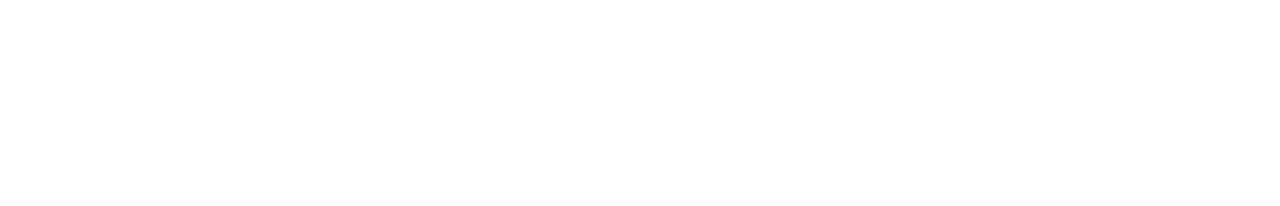
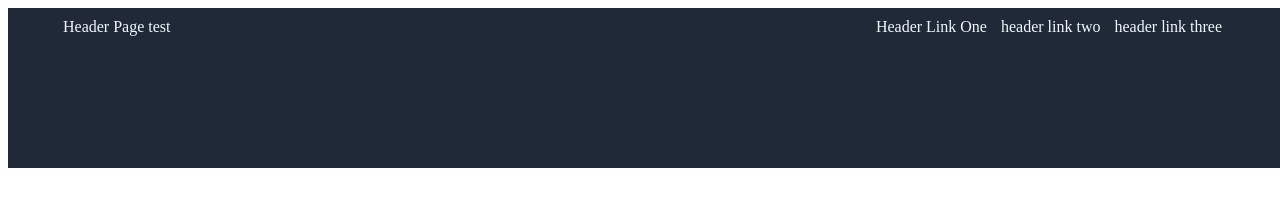
Before and after one commit to elegant2k/landingpage, a plain HTML site: page index.html in a window 1280 px wide. Drawn offline with Linux system fonts and the light colour scheme.

Commit message:
added html and style

```diff
--- a/index.html
+++ b/index.html
@@ -5,6 +5,16 @@
     <meta http-equiv="X-UA-Compatible" content="IE=edge" />
     <meta name="viewport" content="width=device-width, initial-scale=1.0" />
     <title>Document</title>
+    <link rel="stylesheet" href="style.css" />
   </head>
-  <body></body>
+  <body>
+    <div class="container">
+      <nav class="header">Header Page test</nav>
+      <section class="main">
+        <a class="linkheader">Header Link One</a>
+        <a class="linkheader">header link two</a>
+        <a class="linkheader">header link three</a>
+      </section>
+    </div>
+  </body>
 </html>
--- a/style.css
+++ b/style.css
@@ -0,0 +1,25 @@
+.container {
+  display: flex;
+  background-color: #1f2937;
+  width: 100%;
+  height: 150px;
+  justify-content: space-between;
+  padding: 5px;
+}
+
+.header {
+  color: aliceblue;
+  padding-top: 5px;
+  padding-left: 50px;
+  /* border: beige solid; */
+  font: bolder;
+}
+.main {
+  padding-top: 5px;
+  padding-right: 50px;
+}
+.linkheader {
+  color: aliceblue;
+  padding: 5px;
+  /* border: beige solid; */
+}
```
